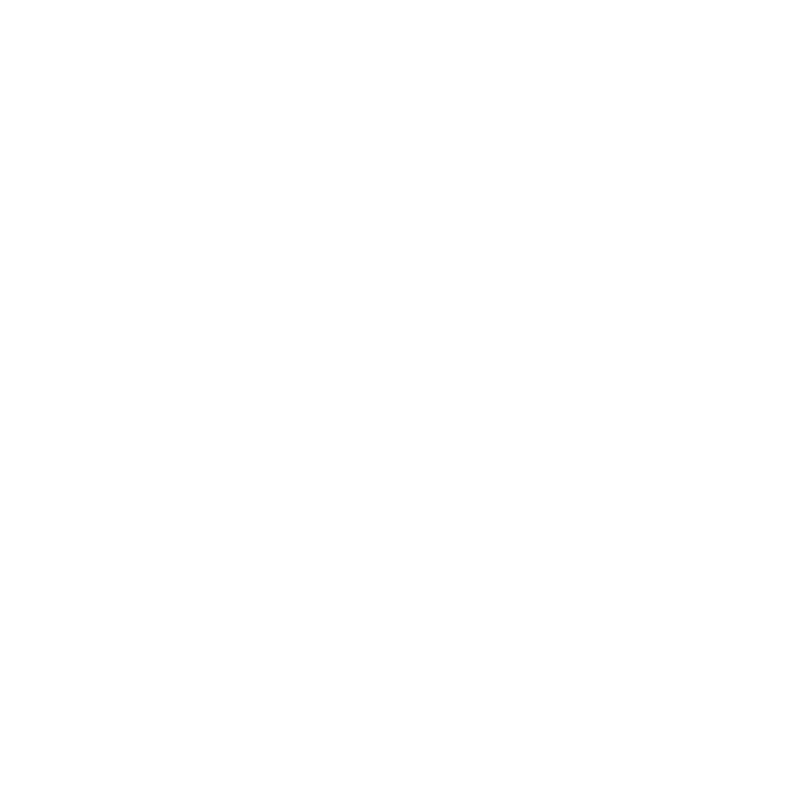
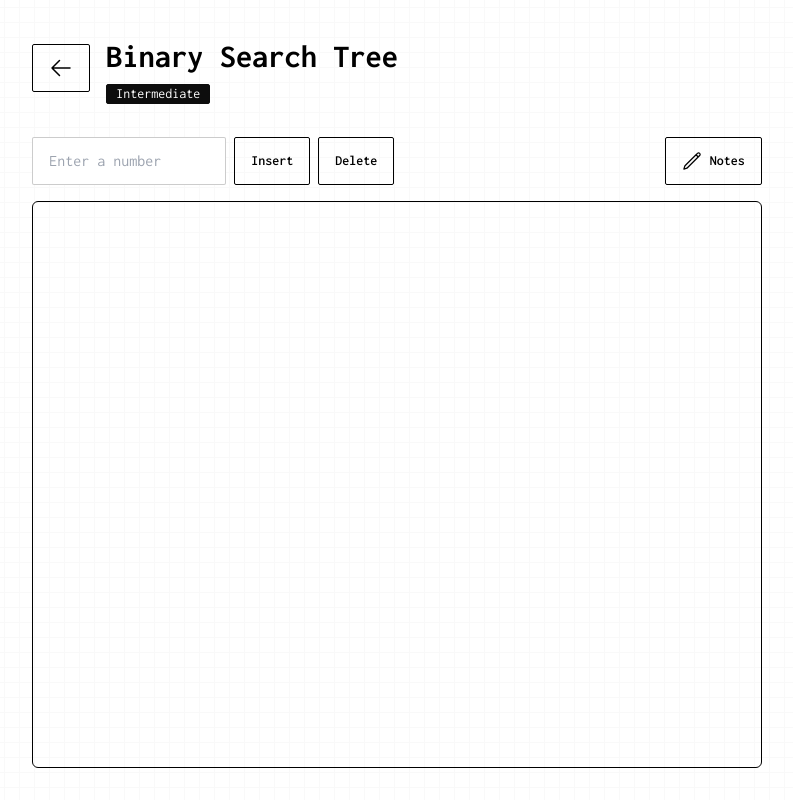
Before and after one commit to terrencejihoonjung/ds-visualizer, a React (Vite) app: page /#/binary-search-tree in a window 1280 px wide. Before the commit this address had no page. Shown: the whole page, without its empty margins (243-1036 px from the left). Built offline with nearby package versions, Linux system fonts and the light colour scheme.

Commit message:
binary search tree logic

```diff
--- a/src/AppRouter.tsx
+++ b/src/AppRouter.tsx
@@ -7,6 +7,7 @@ import DoublyLinkedList from "./pages/DoublyLinkedList";
 import HashTable from "./pages/HashTable";
 import Queue from "./pages/Queue";
 import Stack from "./pages/Stack";
+import BinarySearchTree from "./pages/BinarySearchTree";
 
 function AppRouter() {
   return (
@@ -19,6 +20,7 @@ function AppRouter() {
         <Route path="hash-table" element={<HashTable />} />
         <Route path="stack" element={<Stack />} />
         <Route path="queue" element={<Queue />} />
+        <Route path="binary-search-tree" element={<BinarySearchTree />} />
       </Route>
     </Routes>
   );
--- /dev/null
+++ b/src/components/DSPlaygrounds/BinarySearchTreePG.tsx
@@ -0,0 +1,135 @@
+import { useState } from "react";
+import { PlaygroundProps } from "../../entities";
+import { Link } from "react-router-dom";
+import PencilIcon from "../Icons/PencilIcon";
+import map from "../../data/data-structures";
+
+interface TreeNode {
+  value: number;
+  left: TreeNode | null;
+  right: TreeNode | null;
+}
+
+function BinarySearchTreePG({ className }: PlaygroundProps) {
+  const ds = map.get("binary-search-tree")!;
+  const [root, setRoot] = useState<TreeNode | null>(null);
+  const [inputValue, setInputValue] = useState("");
+  const [errorMessage, setErrorMessage] = useState("");
+
+  const insert = (node: TreeNode | null, value: number): TreeNode => {
+    if (node === null) {
+      return { value, left: null, right: null };
+    }
+
+    if (value < node.value) {
+      return { ...node, left: insert(node.left, value) };
+    } else if (value > node.value) {
+      return { ...node, right: insert(node.right, value) };
+    }
+
+    return node;
+  };
+
+  const handleInsert = () => {
+    const value = parseInt(inputValue);
+    if (isNaN(value)) {
+      setErrorMessage("Please enter a valid number");
+      return;
+    }
+
+    setRoot((prevRoot) => insert(prevRoot, value));
+    setInputValue("");
+    setErrorMessage("");
+  };
+
+  const findMin = (node: TreeNode): TreeNode => {
+    let curr = node;
+    while (curr.left !== null) {
+      curr = curr.left;
+    }
+    return curr;
+  };
+
+  const deleteNode = (
+    node: TreeNode | null,
+    value: number
+  ): TreeNode | null => {
+    if (node === null) return null;
+
+    if (value < node.value) {
+      return { ...node, left: deleteNode(node.left, value) };
+    } else if (value > node.value) {
+      return { ...node, right: deleteNode(node.right, value) };
+    }
+
+    // Node to delete found
+    else {
+      // Case 1 - Leaf Node
+      if (node.left === null && node.right === null) {
+        return null;
+      }
+
+      // Case 2 - Node with 1 child
+      if (node.left === null) {
+        return node.right;
+      }
+      if (node.right === null) {
+        return node.left;
+      }
+
+      // Case 3 - Node with 2 children
+      const minNode = findMin(node.right);
+      return {
+        ...node,
+        value: minNode.value,
+        right: deleteNode(node.right, minNode.value),
+      };
+    }
+  };
+
+  const handleDelete = () => {
+    const value = parseInt(inputValue);
+    if (isNaN(value)) {
+      setErrorMessage("Please enter a valid number");
+      return;
+    }
+    setRoot((prevRoot) => deleteNode(prevRoot, value));
+    setInputValue("");
+    setErrorMessage("");
+  };
+
+  return (
+    <div className={`flex flex-col w-full grow space-y-4 ${className}`}>
+      <div className="flex justify-between items-center">
+        <div className="flex items-center space-x-2">
+          <input
+            type="text"
+            value={inputValue}
+            onChange={(e) => setInputValue(e.target.value)}
+            className="input input-bordered"
+            placeholder="Enter a number"
+          />
+          <button onClick={handleInsert} className="btn btn-outline">
+            Insert
+          </button>
+          <button onClick={handleDelete} className="btn btn-outline">
+            Delete
+          </button>
+        </div>
+        <Link to={ds.notesUrl} className="btn btn-outline">
+          <PencilIcon /> <p>Notes</p>
+        </Link>
+      </div>
+
+      {/* Visualization Window - To be implemented */}
+      <div className="relative p-4 grow w-full border border-black rounded-md">
+        {/* Tree visualization will go here */}
+      </div>
+
+      {/* Error Messages */}
+      {errorMessage && <div className="text-red-500 mb-4">{errorMessage}</div>}
+    </div>
+  );
+}
+
+export default BinarySearchTreePG;
--- a/src/data/data-structures.ts
+++ b/src/data/data-structures.ts
@@ -5,7 +5,7 @@ export const dataStructures: DataStructureKV[] = [
     "dynamic-array",
     {
       name: "Dynamic Array",
-      description: "Resizable arrays with dynamic capacity.",
+      description: "Resizable arrays with dynamic capacity",
       icon: "🪟",
       category: "Arrays/Strings",
       difficulty: "Beginner",
@@ -16,7 +16,7 @@ export const dataStructures: DataStructureKV[] = [
     "singly-linked-list",
     {
       name: "Singly Linked List",
-      description: "Linear collection with nodes linked in sequence.",
+      description: "Linear collection with nodes linked in sequence",
       icon: "🔜",
       category: "Linked Lists",
       difficulty: "Beginner",
@@ -27,7 +27,7 @@ export const dataStructures: DataStructureKV[] = [
     "doubly-linked-list",
     {
       name: "Doubly Linked List",
-      description: "Nodes linked bi-directionally for efficient traversal.",
+      description: "Nodes linked bi-directionally for efficient traversal",
       icon: "🔛",
       category: "Linked Lists",
       difficulty: "Beginner",
@@ -38,7 +38,7 @@ export const dataStructures: DataStructureKV[] = [
     "hash-table",
     {
       name: "Hash Table",
-      description: "Key-value pairs for efficient data retrieval.",
+      description: "Key-value pairs for efficient data retrieval",
       icon: "🧮",
       category: "Hashing",
       difficulty: "Beginner",
@@ -70,12 +70,25 @@ export const dataStructures: DataStructureKV[] = [
     },
   ],
   [
-    "binary-search",
+    "binary-search-tree",
     {
-      name: "Binary Search",
-      description: "",
-      icon: "⏱️",
-      category: "",
+      name: "Binary Search Tree",
+      description:
+        "A binary tree where left child < parent < right child for all nodes",
+      icon: "🌲",
+      category: "Tree",
+      difficulty: "Intermediate",
+      notesUrl: "",
+    },
+  ],
+  [
+    "graph",
+    {
+      name: "Graph",
+      description:
+        "A non-linear data structure consisting of vertices (or nodes) connected by edges",
+      icon: "🕸️",
+      category: "Graph",
       difficulty: "Intermediate",
       notesUrl: "",
     },
--- /dev/null
+++ b/src/pages/BinarySearchTree.tsx
@@ -0,0 +1,21 @@
+import map from "../data/data-structures";
+import Heading from "../components/Heading";
+import BinarySearchTreePG from "../components/DSPlaygrounds/BinarySearchTreePG";
+
+function BinarySearchTree() {
+  const binarySearchTree = map.get("binary-search-tree")!;
+
+  return (
+    <div className="w-full h-screen p-8">
+      <div className="w-3/5 mx-auto h-full flex flex-col">
+        {/* Heading */}
+        <Heading ds={binarySearchTree} className="mb-8" />
+
+        {/* Playground */}
+        <BinarySearchTreePG />
+      </div>
+    </div>
+  );
+}
+
+export default BinarySearchTree;
```
Also changed, not shown: src/pages/BinarySearch.tsx (deleted).
